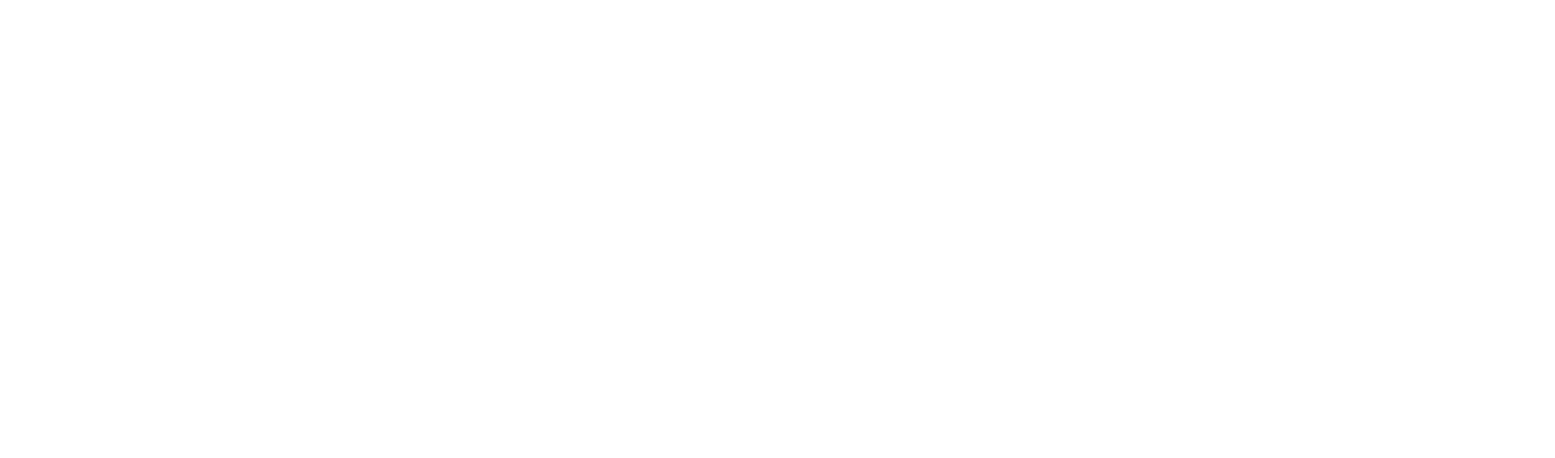
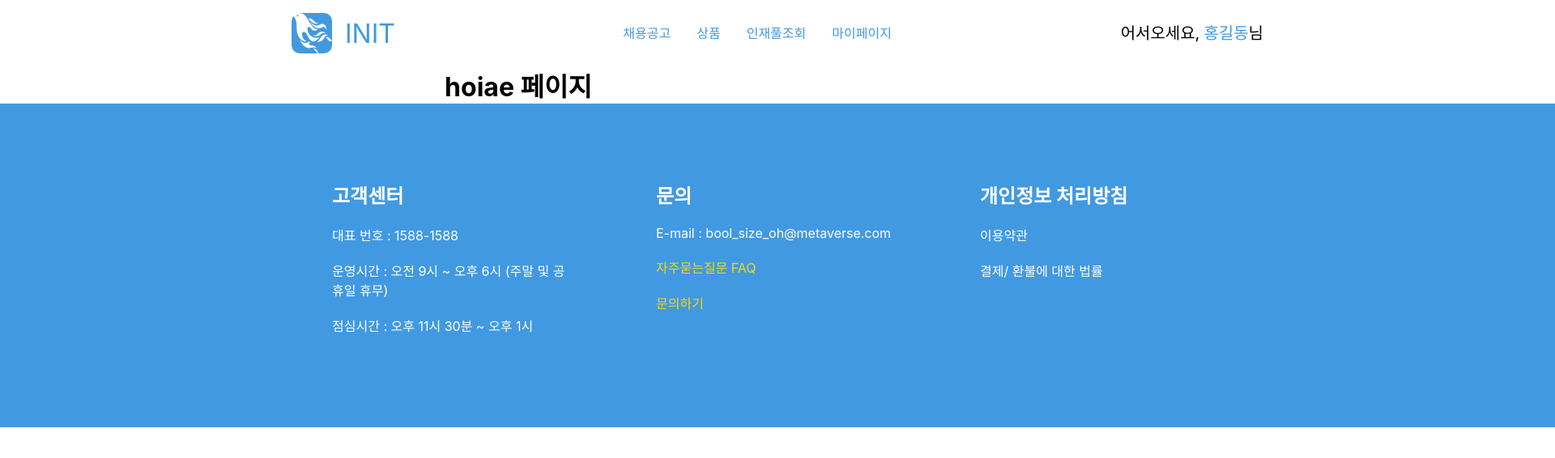
Before and after one commit to mtvsteampheonix/INITCLIENT, a React (Create React App) app: page /recurit/apply in a window 1280 px wide. Before the commit this address had no page. Shown: the top 566 px of the page at 81% size, 1920 px wide, since content can reach past the window. Built offline with nearby package versions, Linux system fonts and the light colour scheme.

Commit message:
Feat: App.js path 추가
Apply.js Path App.js에 추가

```diff
--- a/src/App.js
+++ b/src/App.js
@@ -2,6 +2,7 @@
 import './App.css';
 import Main from './pages/Main';
 import Layout from './layouts/Layout';
+import Apply from './pages/recurit/Apply';
 
 function App() {
   return (
@@ -10,6 +11,7 @@
         <Routes>
           <Route path='/' element={<Layout />}>
             <Route index element={<Main />} />
+            <Route path='recurit/apply' element={<Apply />} />
           </Route>
         </Routes>
       </BrowserRouter>
--- /dev/null
+++ b/src/pages/recurit/Apply.js
@@ -0,0 +1,10 @@
+function Apply(){
+    return (
+        <>
+            <h1 style={{textAlign:'center'}}>hoiae 페이지</h1>
+        </>
+    )
+}
+
+
+export default Apply;
```
